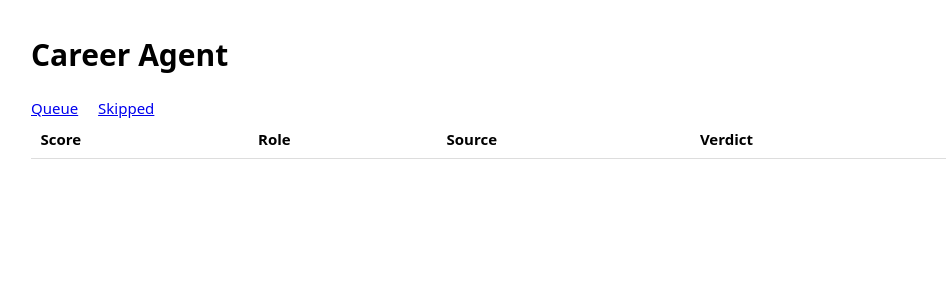
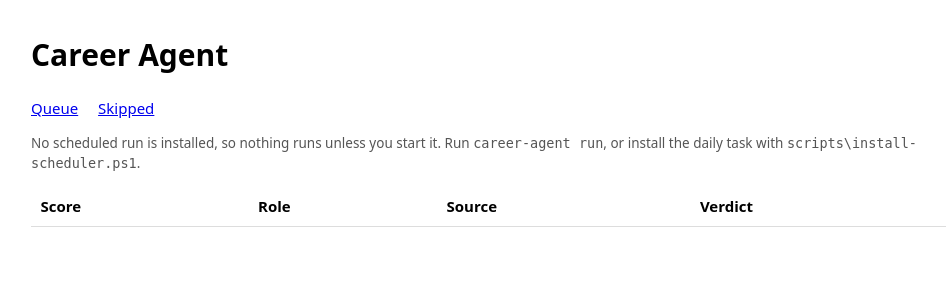
Before and after one commit to sathishr-AIE/career-agent, a FastAPI app: page / in a window 1280 px wide. Shown: the top 300 px of the page, without its empty margins (113-1059 px from the left). Run offline with FastAPI, Linux system fonts and the light colour scheme; lists and menus that the app fills with data are empty.

Commit message:
feat: opt-in scheduling with an explicit no-trigger banner
No scheduled task exists by default. scheduled_task_installed() checks
Task Scheduler for CareerAgentDaily and the dashboard banner tells the
operator when nothing is scheduled, so they don't assume a run happened
overnight when none did. scripts/install-scheduler.ps1 opts in.

```diff
--- a/src/career_agent/web/app.py
+++ b/src/career_agent/web/app.py
@@ -1,3 +1,4 @@
+import subprocess
 from html import escape
 from pathlib import Path
 
@@ -36,6 +37,19 @@ def _conn():
     return conn
 
 
+def scheduled_task_installed(name: str = "CareerAgentDaily") -> bool:
+    """No trigger is installed by default. The dashboard says so rather than
+    letting you assume something ran overnight when nothing did."""
+    try:
+        result = subprocess.run(
+            ["powershell", "-NoProfile", "-Command",
+             f"Get-ScheduledTask -TaskName {name} -ErrorAction SilentlyContinue"],
+            capture_output=True, text=True, timeout=10)
+        return name in result.stdout
+    except Exception:
+        return False
+
+
 @app.get("/", response_class=HTMLResponse)
 def index(request: Request, show: str = "queue"):
     conn = _conn()
@@ -44,7 +58,8 @@ def index(request: Request, show: str = "queue"):
     rows = conn.execute(sql, verdicts).fetchall()
     return templates.TemplateResponse(
         request=request, name="index.html",
-        context={"jobs": rows, "show": show})
+        context={"jobs": rows, "show": show,
+                 "scheduled": scheduled_task_installed()})
 
 
 def _guard(conn, job_id: int, allow_skip: bool) -> str | None:
--- a/src/career_agent/web/templates/index.html
+++ b/src/career_agent/web/templates/index.html
@@ -23,6 +23,13 @@
 <p class="rationale">
   These were skipped by the gate. Applying anyway is recorded as an override,
   which is how the gate gets caught being too strict.
+</p>
+{% endif %}
+{% if not scheduled %}
+<p class="rationale">
+  No scheduled run is installed, so nothing runs unless you start it.
+  Run <code>career-agent run</code>, or install the daily task with
+  <code>scripts\install-scheduler.ps1</code>.
 </p>
 {% endif %}
 <table>
```
Also changed, not shown: docs/running.md (added, +33 -0 lines), tests/test_web.py (+15 -0 lines), 1 other file.
